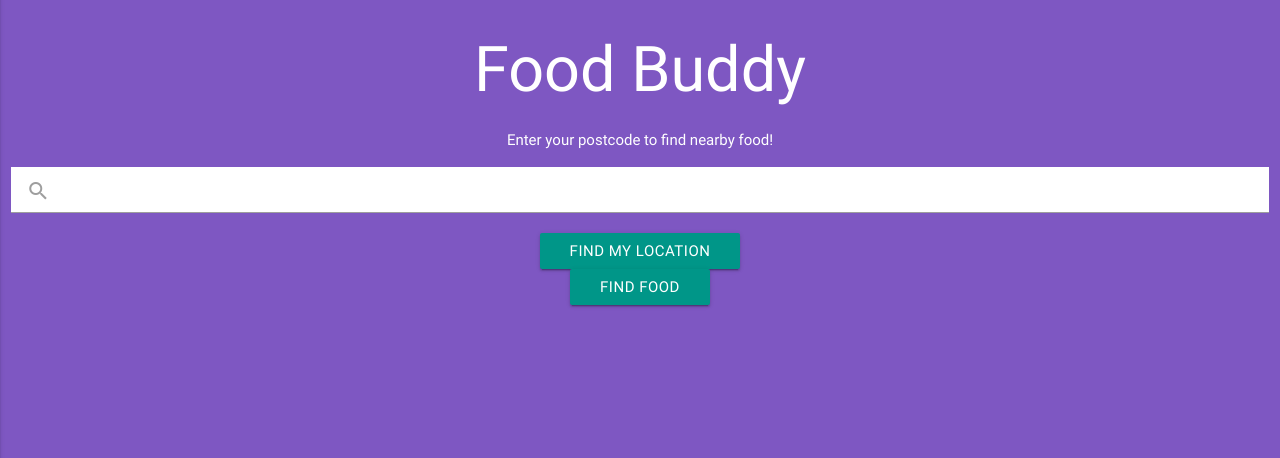
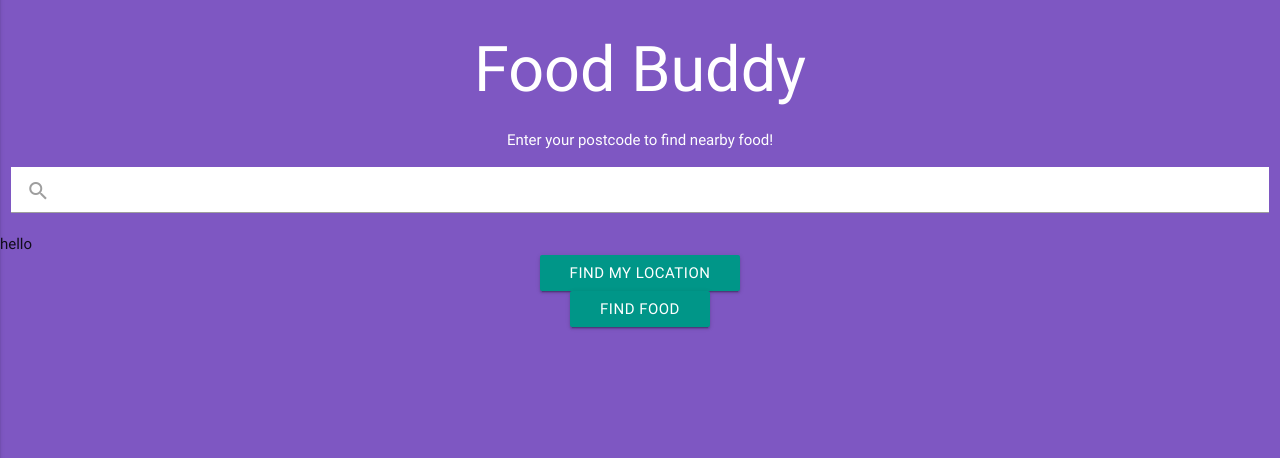
Before and after one commit to PeterWitherford/FoodBuddy, a plain HTML site: page index.html in a window 1280 px wide. Shown: the part 342-800 px from the top of the page. Drawn offline with nearby package versions, Linux system fonts and the light colour scheme; files whose address does not match are found by name.

Commit message:
location

```diff
--- a/index.html
+++ b/index.html
@@ -57,7 +57,7 @@
                     </div>
                 </form>
             </div>
-            <p id="search"></p>
+            <p id="search">hello</p>
             <div id="clickMe" class="col s12 center-align"><a class="waves-effect waves-light btn" >FIND MY LOCATION</a></div>
             <div class="col s12 center-align"><a class="waves-effect waves-light btn" href="search.html">FIND FOOD</a></div>
 
```
